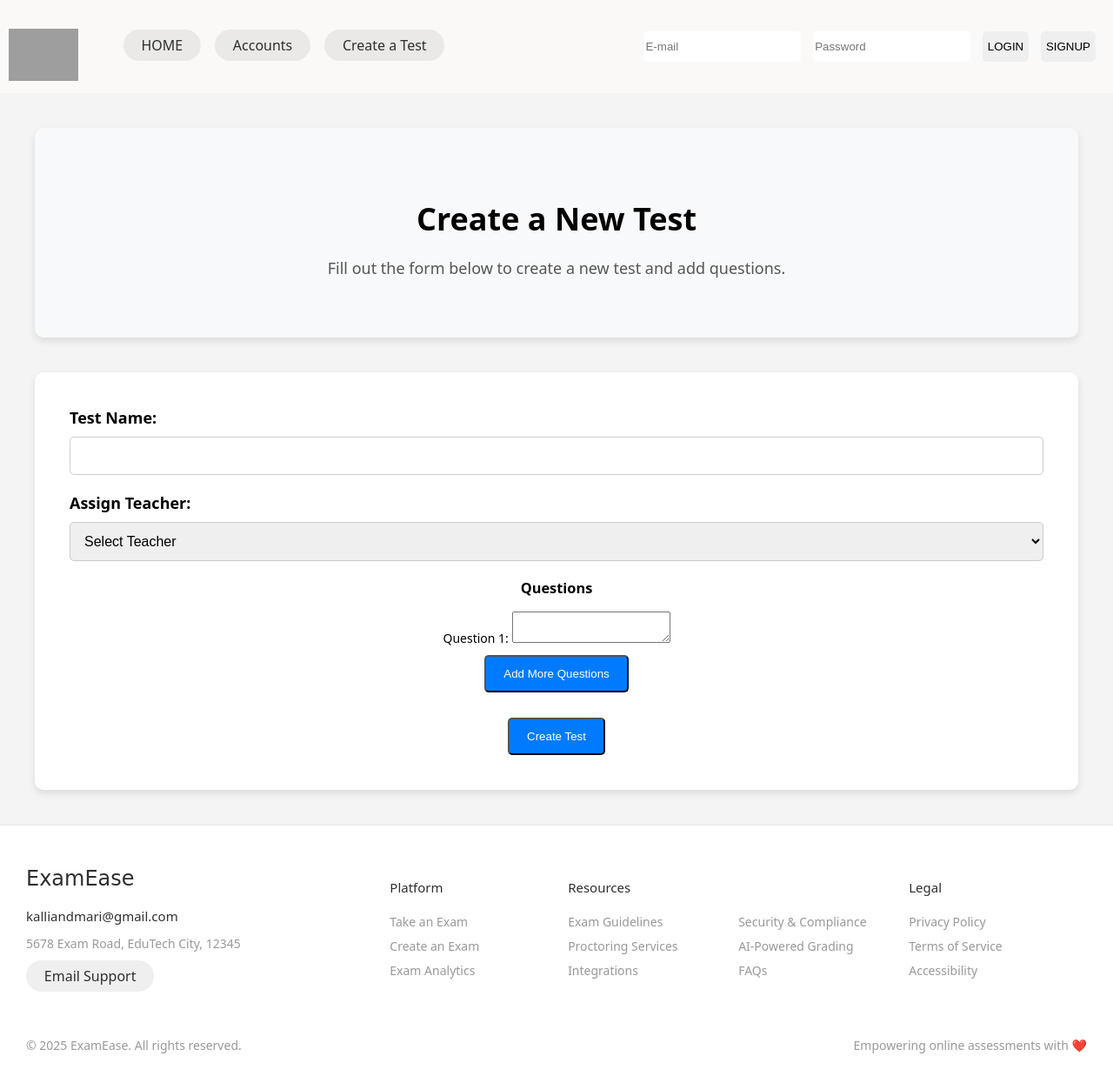
After one commit to TheDeadlyFlower1098/160Final, a Flask app: template templates/create_test.html in a window 1280 px wide. The commit adds this page. Shown: the whole page at 87% size. Run offline with Flask 3, Linux system fonts and the light colour scheme; the template is opened without the code that fills it, so the values that code supplies are empty; grey boxes are pictures that could not be loaded.

Commit message:
Added a creating test page and messed w the design a bit

```diff
--- a/main.py
+++ b/main.py
@@ -56,6 +56,46 @@ def accounts():
 
     return render_template('accounts.html', users=users, role_filter=role_filter)
 
+@app.route('/create_test', methods=['GET'])
+def create_test():
+    # Fetch teachers from the database to associate with the test
+    result = conn.execute(text("SELECT * FROM teacher"))
+    teachers = result.fetchall()
+    return render_template('create_test.html', teachers=teachers)
+
+@app.route('/create_test', methods=['POST'])
+def add_test():
+    try:
+        test_name = request.form['test_name']
+        teacher_id = request.form['teacher_id']
+        questions = request.form.getlist('questions')  # Get a list of questions
+
+        # Insert the test into the database
+        result = conn.execute(
+            text('INSERT INTO test (name, teacher_id) VALUES (:test_name, :teacher_id)'),
+            {'test_name': test_name, 'teacher_id': teacher_id}
+        )
+        conn.commit()
+
+        # Fetch the test_id of the newly created test
+        test_id = conn.execute(text('SELECT LAST_INSERT_ID()')).fetchone()[0]
+
+        # Insert questions into the database
+        for question_text in questions:
+            if question_text.strip():  # Ensure no empty questions
+                conn.execute(
+                    text('INSERT INTO question (test_id, question_text) VALUES (:test_id, :question_text)'),
+                    {'test_id': test_id, 'question_text': question_text}
+                )
+
+        conn.commit()
+
+        return render_template('create_test.html', success='Test created successfully!', teachers=teachers)
+
+    except Exception as e:
+        return render_template('create_test.html', error="Failed to create test", teachers=teachers)
+
+
 # Run the Flask application in debug mode
 if __name__ == '__main__':
     app.run(debug=True)
--- a/templates/base.html
+++ b/templates/base.html
@@ -14,6 +14,7 @@
               <ul class="barItem">
                   <li><a href="/" class="footer__btn">HOME</a></li>
                   <li><a href="/accounts" class="footer__btn">Accounts</a></li>
+                  <li><a href="/create_test" class="footer__btn">Create a Test</a></li>
               </ul>
           </div>
           <div class="formSection barItem">
--- /dev/null
+++ b/templates/create_test.html
@@ -0,0 +1,146 @@
+{% extends 'base.html' %}
+
+{% block body %}
+<main class="home-container">
+    <section class="hero">
+        <h1>Create a New Test</h1>
+        <p>Fill out the form below to create a new test and add questions.</p>
+    </section>
+
+    <section class="form-container">
+        <!-- Display success or error message -->
+        {% if success %}
+            <p class="alert-success">{{ success }}</p>
+        {% elif error %}
+            <p class="alert-error">{{ error }}</p>
+        {% endif %}
+
+        <form action="/create_test" method="POST">
+            <div class="form-group">
+                <label for="test_name">Test Name:</label>
+                <input type="text" id="test_name" name="test_name" required>
+            </div>
+
+            <div class="form-group">
+                <label for="teacher_id">Assign Teacher:</label>
+                <select id="teacher_id" name="teacher_id" required>
+                    <option value="">Select Teacher</option>
+                    {% for teacher in teachers %}
+                        <option value="{{ teacher.teacher_id }}">{{ teacher.name }}</option>
+                    {% endfor %}
+                </select>
+            </div>
+
+            <h3>Questions</h3>
+            <div id="question_container">
+                <div class="question" id="question_1">
+                    <label for="question1">Question 1:</label>
+                    <textarea name="questions" required></textarea>
+                </div>
+            </div>
+
+            <button type="button" class="btn" onclick="addQuestion()">Add More Questions</button>
+            <br><br>
+
+            <button type="submit" class="btn">Create Test</button>
+        </form>
+    </section>
+</main>
+
+<style>
+    .home-container {
+        text-align: center;
+        padding: 40px;
+    }
+
+    .hero {
+        background-color: #f8f9fa;
+        padding: 50px;
+        border-radius: 10px;
+        box-shadow: 0 4px 8px rgba(0, 0, 0, 0.1);
+    }
+
+    .hero h1 {
+        font-size: 36px;
+        margin-bottom: 20px;
+    }
+
+    .hero p {
+        font-size: 18px;
+        color: #555;
+    }
+
+    .form-container {
+        margin-top: 40px;
+        background-color: white;
+        padding: 40px;
+        border-radius: 10px;
+        box-shadow: 0 4px 8px rgba(0, 0, 0, 0.1);
+    }
+
+    .form-group {
+        margin-bottom: 20px;
+        text-align: left;
+    }
+
+    .form-group label {
+        font-size: 18px;
+        font-weight: bold;
+    }
+
+    .form-group input, .form-group select, .form-group textarea {
+        width: 100%;
+        padding: 12px;
+        font-size: 16px;
+        margin-top: 10px;
+        border-radius: 5px;
+        border: 1px solid #ccc;
+    }
+
+    .form-group textarea {
+        height: 120px;
+        resize: vertical;
+    }
+
+    .btn {
+        padding: 12px 20px;
+        background-color: #007bff;
+        color: white;
+        text-decoration: none;
+        border-radius: 5px;
+        margin-top: 10px;
+        display: inline-block;
+    }
+
+    .btn:hover {
+        background-color: #0056b3;
+    }
+
+    .alert-success {
+        color: green;
+        font-size: 18px;
+    }
+
+    .alert-error {
+        color: red;
+        font-size: 18px;
+    }
+</style>
+
+<script>
+    let questionCount = 1;
+
+    function addQuestion() {
+        questionCount++;
+        var questionContainer = document.getElementById('question_container');
+        var newQuestionDiv = document.createElement('div');
+        newQuestionDiv.classList.add('question');
+        newQuestionDiv.id = 'question_' + questionCount;
+        newQuestionDiv.innerHTML = `
+            <label for="question${questionCount}">Question ${questionCount}:</label>
+            <textarea name="questions" required></textarea>
+        `;
+        questionContainer.appendChild(newQuestionDiv);
+    }
+</script>
+{% endblock %}
```
Also changed, not shown: templates/home.html (+12 -1 lines).
